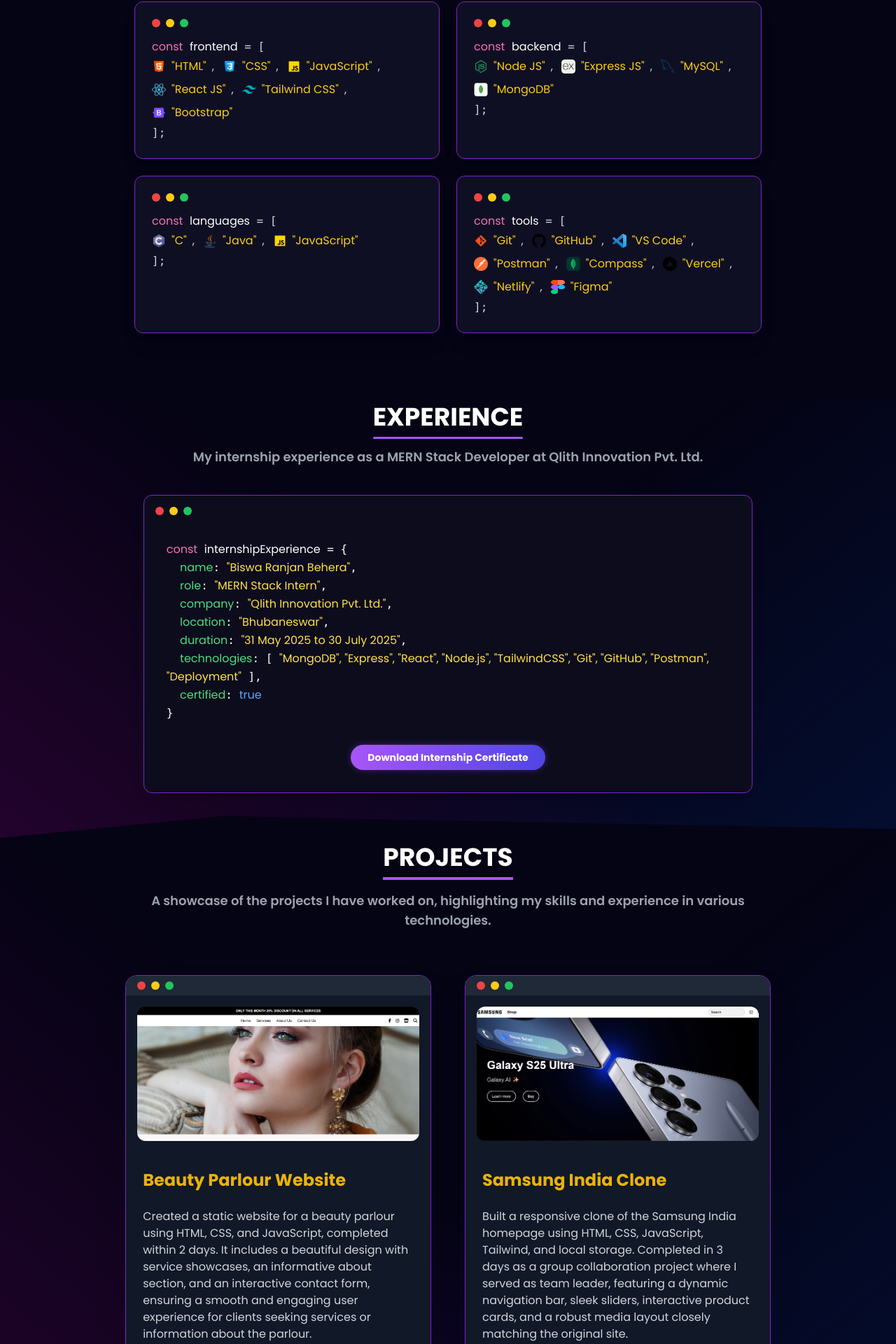
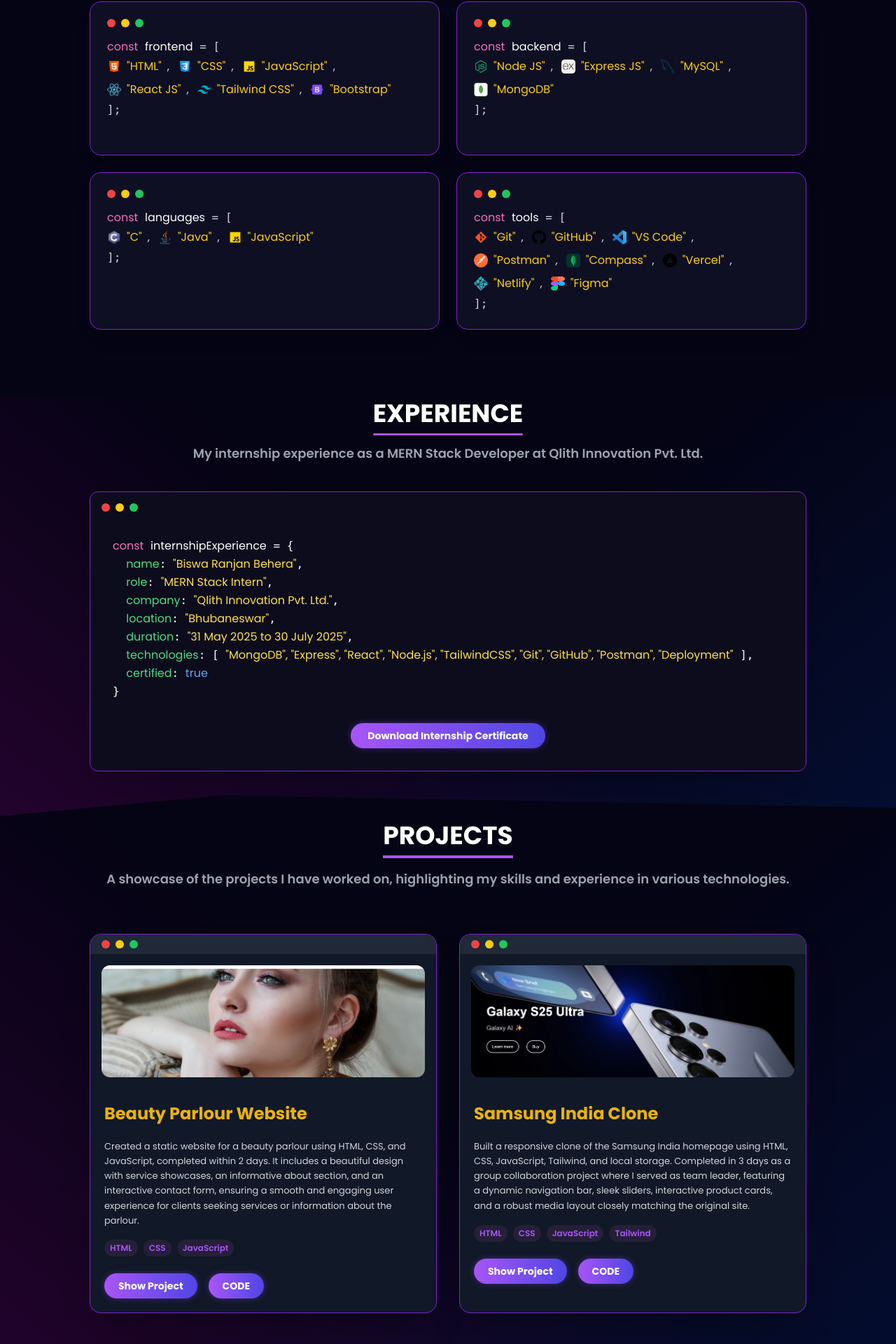
Before and after one commit to biswaranjanbehera006/Biswa_Ranjan_Portfolio, a React (Vite) app: page / in a window 1280 px wide. Shown: the part 822-2742 px from the top of the page at 70% size. Built offline with nearby package versions, Linux system fonts and the light colour scheme.

Commit message:
change in marhin and padding

```diff
--- a/src/components/Experience/Experience.jsx
+++ b/src/components/Experience/Experience.jsx
@@ -4,7 +4,7 @@
   return (
     <section
       id="experience"
-      className="pt-1 pb-16 px-[7vw] md:px-[10vw] lg:px-[16vw] font-sans bg-skills-gradient clip-path-custom-2"
+      className="pt-1 pb-16 px-[7vw] lg:px-[10vw] font-sans bg-skills-gradient clip-path-custom-2"
     >
       {/* Section Title */}
       <div className="text-center mb-10">
@@ -13,17 +13,17 @@
           <span className="block h-[3px] bg-purple-500 mt-2 mx-auto w-[90%] md:w-full rounded-full"></span>
         </h2>
 
-        {/* Text limited to card width */}
-        <div className="max-w-4xl mx-auto px-4">
+        {/* ✅ Text aligned with section width */}
+        <div className="px-0">
           <p className="text-gray-400 mt-3 text-lg font-semibold text-center">
             My internship experience as a MERN Stack Developer at Qlith Innovation Pvt. Ltd.
           </p>
         </div>
       </div>
 
-      {/* Experience Code Block */}
-      <div className="flex justify-center items-center">
-        <div className="relative bg-[#0d0c1d] text-white font-mono text-sm md:text-base rounded-xl p-5 sm:p-6 md:p-8 shadow-xl w-full max-w-4xl border border-purple-700 overflow-hidden transition-transform duration-300 hover:scale-[1.02]">
+      {/* ✅ Code Block aligned with navbar width */}
+      <div className="w-full">
+        <div className="relative bg-[#0d0c1d] text-white font-mono text-sm md:text-base rounded-xl p-5 sm:p-6 md:p-8 shadow-xl w-full border border-purple-700 overflow-hidden transition-transform duration-300 hover:scale-[1.02]">
 
           {/* Fake window buttons */}
           <div className="flex space-x-2 absolute top-4 left-4">
@@ -64,6 +64,7 @@
               target="_blank"
               rel="noopener noreferrer"
               className="inline-block mt-2 py-2 px-6 rounded-full bg-gradient-to-r from-purple-500 to-indigo-600 text-white text-sm font-bold transition-transform hover:scale-105 shadow-[0_0_10px_rgba(130,69,236,0.4)]"
+
             >
               Download Internship Certificate
             </a>
--- a/src/components/Navbar/Navbar.jsx
+++ b/src/components/Navbar/Navbar.jsx
@@ -13,6 +13,30 @@
     };
     window.addEventListener("scroll", handleScroll);
     return () => window.removeEventListener("scroll", handleScroll);
+  }, []);
+
+  // Active Section Detection with Intersection Observer
+  useEffect(() => {
+    const observerOptions = {
+      root: null,
+      rootMargin: "0px",
+      threshold: 0.5, // Trigger when 50% visible
+    };
+
+    const observer = new IntersectionObserver((entries) => {
+      entries.forEach((entry) => {
+        if (entry.isIntersecting) {
+          setActiveSection(entry.target.id);
+        }
+      });
+    }, observerOptions);
+
+    const sections = document.querySelectorAll("section");
+    sections.forEach((section) => observer.observe(section));
+
+    return () => {
+      sections.forEach((section) => observer.unobserve(section));
+    };
   }, []);
 
   const handleMenuItemClick = (sectionId) => {
@@ -56,7 +80,7 @@
             <li
               key={item.id}
               className={`cursor-pointer hover:text-[#8245ec] transition ${
-                activeSection === item.id ? "text-[#8245ec]" : ""
+                activeSection === item.id ? "text-[#8245ec] font-semibold" : ""
               }`}
             >
               <button onClick={() => handleMenuItemClick(item.id)}>
@@ -86,7 +110,7 @@
           </a>
         </div>
 
-        {/* Hamburger Icon - Tablet and Mobile */}
+        {/* Hamburger Icon */}
         <div className="lg:hidden">
           {isOpen ? (
             <FiX
@@ -110,7 +134,7 @@
               <li
                 key={item.id}
                 className={`cursor-pointer hover:text-[#8245ec] transition ${
-                  activeSection === item.id ? "text-[#8245ec]" : ""
+                  activeSection === item.id ? "text-[#8245ec] font-semibold" : ""
                 }`}
               >
                 <button onClick={() => handleMenuItemClick(item.id)}>
--- a/src/components/Skills/Skills.jsx
+++ b/src/components/Skills/Skills.jsx
@@ -5,23 +5,37 @@
 const Skills = () => (
   <section
     id="skills"
-  className="pt-24 pb-24 px-[6vw] md:px-[7vw] lg:px-[15vw] font-mono bg-[#050414] text-white"
+    className="pt-24 pb-24 px-[7vw] lg:px-[10vw] font-mono bg-[#050414] text-white"
   >
     {/* Title */}
-  <div className="text-center mb-12">
-    <h2 className="text-4xl font-bold text-white">SKILLS</h2>
+    <div className="mb-12">
+      <h2 className="text-4xl font-bold text-white text-center">SKILLS</h2>
       <div className="w-24 h-1 bg-[#8245ec] mx-auto mt-2"></div>
-    <p className="text-gray-400 mt-4 text-lg font-semibold">
-      A collection of my technical skills and expertise honed through various projects and experiences
+      {/* ✅ Paragraph aligned with navbar width and text centered */}
+      <p className="text-gray-400 mt-4 text-lg font-semibold px-0 md:px-0 lg:px-0 max-w-full text-center">
+        A collection of my technical skills and expertise honed through various
+        projects and experiences
       </p>
     </div>
 
     {/* Code Window Style Skill Display */}
-  <div className="grid grid-cols-1 sm:grid-cols-2 gap-6">
+    <div className="grid grid-cols-1 sm:grid-cols-2 lg:grid-cols-2 gap-6">
       {SkillsInfo.map((category, index) => (
+        <Tilt
+          key={index}
+          tiltMaxAngleX={10}
+          tiltMaxAngleY={10}
+          glareEnable={true}
+          glareColor="#ffffff"
+          className="w-full"
+        >
           <div
-        key={index}
-        className="bg-[#0f0f23] border border-purple-700 rounded-xl shadow-xl p-5 md:p-6 text-sm sm:text-base w-full relative hover:scale-105 transition-transform duration-500"
+            className="
+              bg-[#0f0f23] border border-purple-700 rounded-2xl shadow-xl
+              p-5 md:p-6 text-sm sm:text-base w-full h-full flex flex-col
+              hover:scale-105 transition-transform duration-500
+              min-h-[220px]  /* ✅ Reduced card height slightly from 260px to 220px */
+            "
           >
             {/* Apple-style Dots */}
             <div className="flex items-center space-x-2 mb-4">
@@ -30,17 +44,28 @@
               <span className="w-3 h-3 bg-green-500 rounded-full"></span>
             </div>
 
-        <pre className="whitespace-pre-wrap text-gray-300 text-left overflow-x-auto">
-<span className="text-pink-400">const</span> <span className="text-white">{category.title.toLowerCase()}</span> = [<br />
+            <pre className="whitespace-pre-wrap text-gray-300 text-left overflow-x-auto flex-1">
+              <span className="text-pink-400">const</span>{" "}
+              <span className="text-white">{category.title.toLowerCase()}</span>{" "}
+              = [<br />
               {category.skills.map((skill, i) => (
-    <span key={i} className="inline-flex items-center gap-2 mr-3 my-1">
-      <img src={skill.logo} alt={skill.name} className="w-5 h-5 inline-block" />
-      <span className="text-yellow-400">"{skill.name}"</span>{i < category.skills.length - 1 ? ',' : ''}
+                <span
+                  key={i}
+                  className="inline-flex items-center gap-2 mr-3 my-1"
+                >
+                  <img
+                    src={skill.logo}
+                    alt={skill.name}
+                    className="w-5 h-5 inline-block"
+                  />
+                  <span className="text-yellow-400">"{skill.name}"</span>
+                  {i < category.skills.length - 1 ? "," : ""}
                 </span>
-  ))}<br />
-];
+              ))}
+              <br />];
             </pre>
           </div>
+        </Tilt>
       ))}
     </div>
   </section>
--- a/src/components/Work/Work.jsx
+++ b/src/components/Work/Work.jsx
@@ -15,25 +15,25 @@
   return (
     <section
       id="work"
-      className="py-24 pt-2 pb-24 px-[12vw] md:px-[7vw] lg:px-[14vw] font-sans relative bg-skills-gradient"
+      className="py-24 pt-2 pb-24 px-[7vw] lg:px-[10vw] font-sans relative bg-skills-gradient"
     >
       {/* Section Title */}
       <div className="text-center mb-16">
         <h2 className="text-4xl font-bold text-white inline-block relative after:block after:h-1 after:bg-purple-500 after:mt-2 after:w-full after:mx-auto">
           PROJECTS
         </h2>
-        <p className="text-gray-400 mt-4 text-lg font-semibold">
+        <p className="text-gray-400 mt-4 text-lg font-semibold max-w-5xl mx-auto">
           A showcase of the projects I have worked on, highlighting my skills
           and experience in various technologies.
         </p>
       </div>
 
-      {/* Dynamic Apple Window Style Grid */}
-      <div className="grid gap-12 grid-cols-1 md:grid-cols-2">
+      {/* ✅ Project Cards aligned with navbar width, reduced height/width */}
+      <div className="grid gap-8 grid-cols-1 md:grid-cols-2">
         {myproject.map((project) => (
           <div
             key={project.id}
-            className="bg-gray-900 border border-purple-700 rounded-2xl shadow-2xl overflow-hidden hover:scale-105 transition-transform duration-500"
+            className="bg-gray-900 border border-purple-700 rounded-2xl shadow-2xl overflow-hidden hover:scale-[1.03] transition-transform duration-500"
           >
             {/* Apple Window Top Bar */}
             <div className="bg-gray-800 px-4 py-2 flex items-center space-x-2">
@@ -42,21 +42,24 @@
               <span className="w-3 h-3 bg-green-500 rounded-full"></span>
             </div>
 
-            {/* Image */}
+            {/* ✅ Slightly smaller Image */}
             <div className="p-4">
               <img
                 src={project.image}
                 alt={project.title}
-                className="w-full h-48 object-cover rounded-xl"
+                className="w-full h-40 object-cover rounded-xl"
               />
             </div>
 
             {/* Content */}
-            <div className="p-6">
+            <div className="p-5">
               <h3 className="text-2xl font-bold text-yellow-500 mb-2">
                 {project.title}
               </h3>
-              <p className="text-gray-300 mb-4 pt-4">{project.description}</p>
+              {/* ✅ Project description font size fixed */}
+              <p className="text-gray-300 mb-4 pt-3 text-[13px] leading-relaxed">
+                {project.description}
+              </p>
 
               <div className="mb-4">
                 {project.tags.map((tag, index) => (
@@ -74,7 +77,7 @@
                   href={project.webapp}
                   target="_blank"
                   rel="noopener noreferrer"
-                  className="inline-block py-2 px-6 rounded-full bg-gradient-to-r from-purple-500 to-indigo-600 text-white text-sm font-bold transition-transform hover:scale-105 shadow-[0_0_10px_rgba(130,69,236,0.4)]"
+                  className="inline-block py-2 px-5 rounded-full bg-gradient-to-r from-purple-500 to-indigo-600 text-white text-sm font-bold transition-transform hover:scale-105 shadow-[0_0_10px_rgba(130,69,236,0.4)]"
                 >
                   Show Project
                 </a>
@@ -83,7 +86,7 @@
                   href={project.codegit}
                   target="_blank"
                   rel="noopener noreferrer"
-                  className="inline-block py-2 px-6 rounded-full bg-gradient-to-r from-purple-500 to-indigo-600 text-white text-sm font-bold transition-transform hover:scale-105 shadow-[0_0_10px_rgba(130,69,236,0.4)]"
+                  className="inline-block py-2 px-5 rounded-full bg-gradient-to-r from-purple-500 to-indigo-600 text-white text-sm font-bold transition-transform hover:scale-105 shadow-[0_0_10px_rgba(130,69,236,0.4)]"
                 >
                   CODE
                 </a>
```
Also changed, not shown: src/components/Contact/Contact.jsx (+5 -10 lines), src/components/Education/Education.jsx (+9 -7 lines), src/index.css (line endings or trailing spaces). Lines whose indentation alone changed are shown as unchanged.
